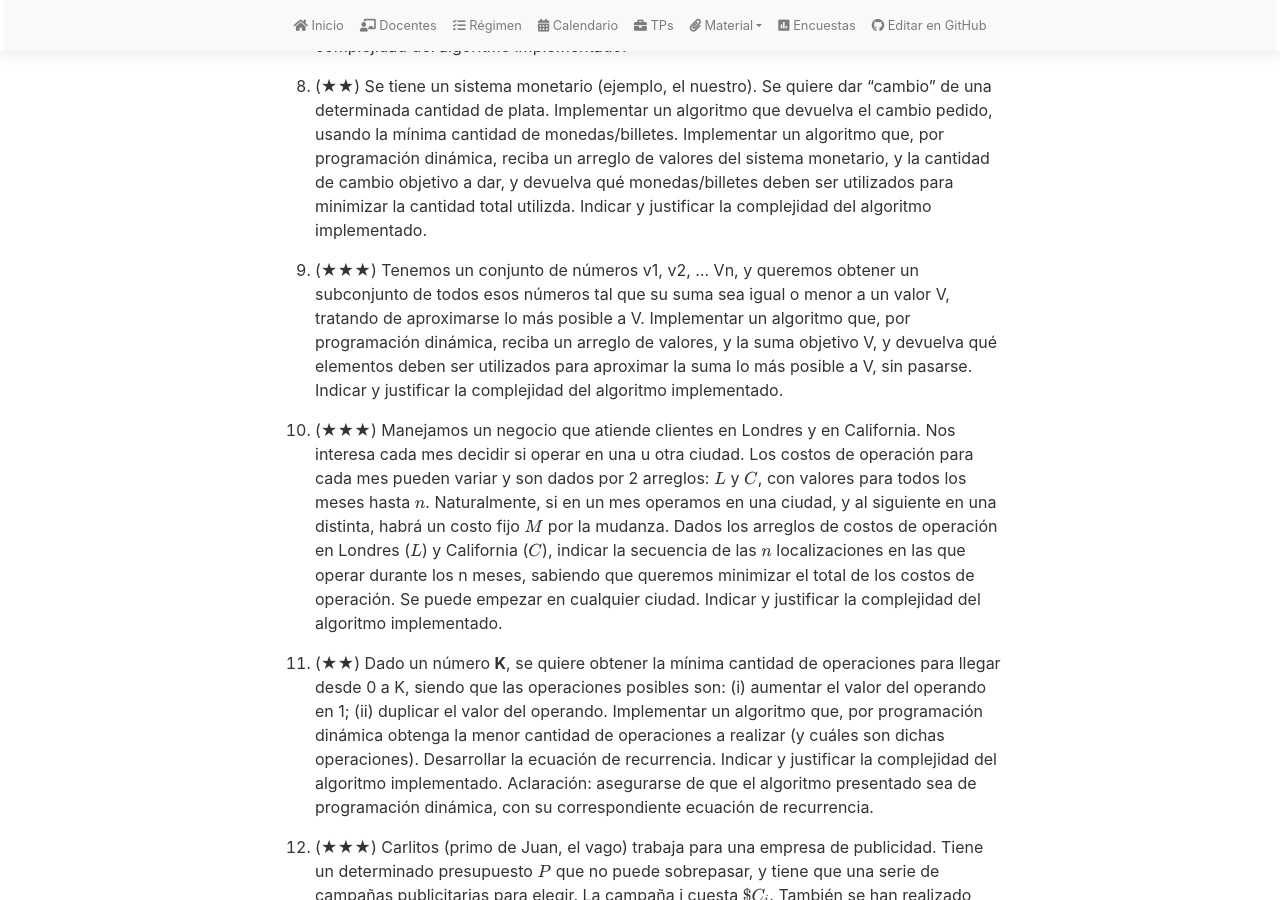
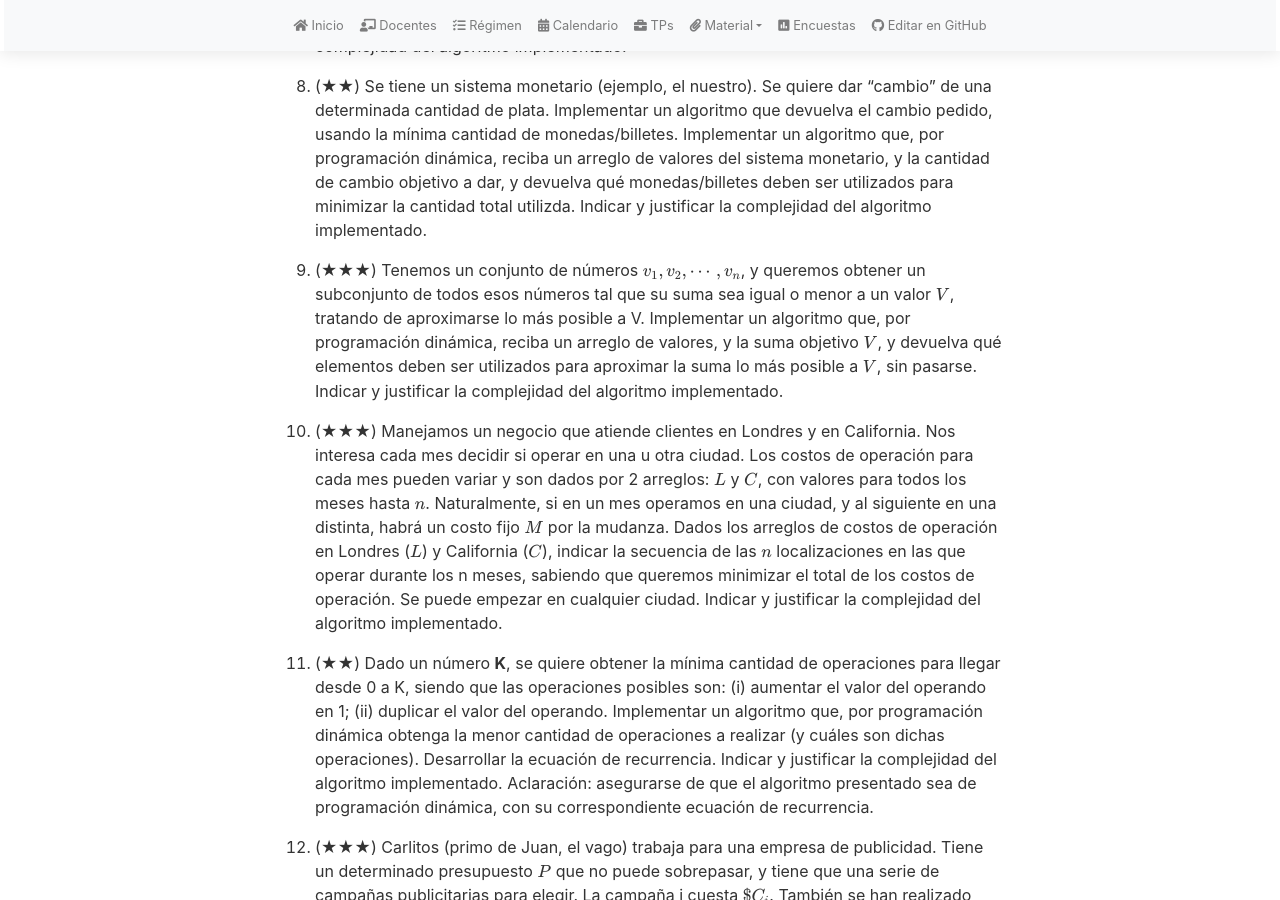
Before and after one commit to algoritmos-rw/tda_bg, a Jekyll site: the page built from material/guias/pd.md, in a window 1280 px wide and 900 px high, scrolled down 1698 px. Built offline with Jekyll 4.4.1, drawn with Linux system fonts in a browser that asks for light colours; nearby versions of some CDN libraries; our own code applies the rules of GitHub Pages for plain Markdown files.

Commit message:
Apply suggestions from code review
Co-authored-by: Martín Buchwald <martin.buchwald@mulesoft.com>

```diff
--- a/material/guias/pd.md
+++ b/material/guias/pd.md
@@ -87,10 +87,10 @@ math: true
     qué monedas/billetes deben ser utilizados para minimizar la cantidad total utilizda.
     Indicar y justificar la complejidad del algoritmo implementado.
 
-1.  (★★★) Tenemos un conjunto de números v1, v2, … Vn, y queremos obtener un subconjunto de todos esos números tal que su suma sea
-    igual o menor a un valor V, tratando de aproximarse lo más posible a V. Implementar un algoritmo que, por programación dinámica,
-    reciba un arreglo de valores, y la suma objetivo V, y devuelva qué elementos deben ser utilizados para aproximar la suma lo más
-    posible a V, sin pasarse. Indicar y justificar la complejidad del algoritmo implementado.
+1.  (★★★) Tenemos un conjunto de números $$v_1, v_2, \cdots, v_n$$, y queremos obtener un subconjunto de todos esos números tal que su suma sea
+    igual o menor a un valor $$V$$, tratando de aproximarse lo más posible a V. Implementar un algoritmo que, por programación dinámica,
+    reciba un arreglo de valores, y la suma objetivo $$V$$, y devuelva qué elementos deben ser utilizados para aproximar la suma lo más
+    posible a $$V$$, sin pasarse. Indicar y justificar la complejidad del algoritmo implementado.
 
 1.  (★★★) Manejamos un negocio que atiende clientes en Londres y en California. Nos interesa cada mes decidir si operar en una u otra
     ciudad. Los costos de operación para cada mes pueden variar y son dados por 2 arreglos: $$L$$ y $$C$$, con valores para todos los meses
```
